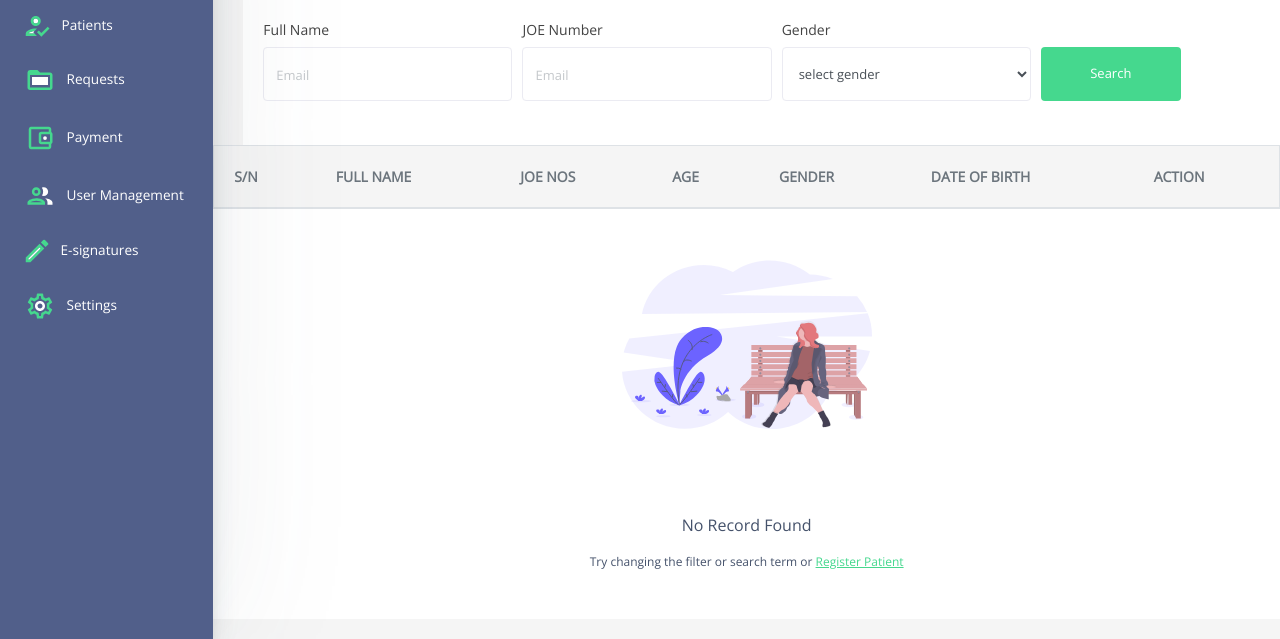
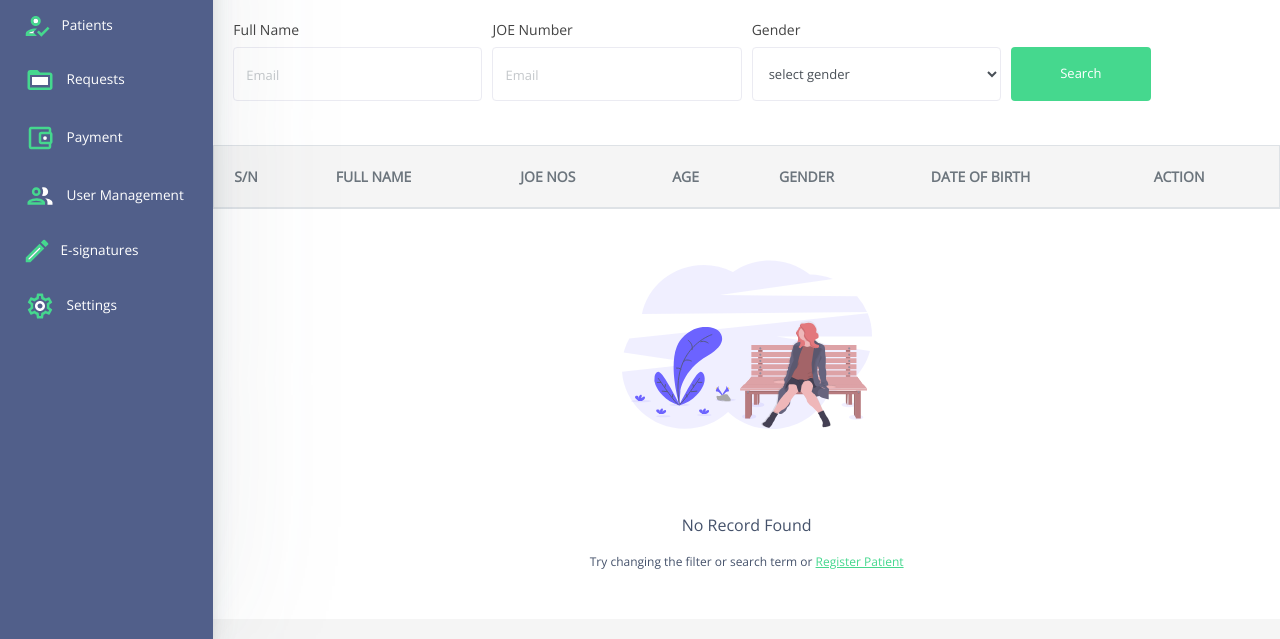
Before and after one commit to lifeofwale/LRA-Project, a plain HTML site: page search.html in a window 1280 px wide. Shown: the part 161-800 px from the top of the page. Drawn offline with nearby package versions, Linux system fonts and the light colour scheme.

Commit message:
Add files via upload

```diff
--- a/scss/style.scss
+++ b/scss/style.scss
@@ -369,7 +369,7 @@ label{
 
     padding:20px;
      color:$textcolor;
-     margin: 30px 30px 0px 30px;
+    margin-top:30px;
      label{
 
          font-size:14px;
```
Also changed, not shown: css/style.css, 1 other file.
